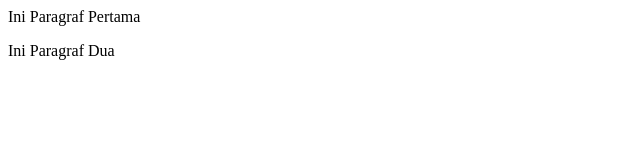
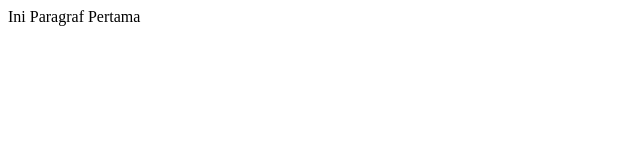
Before and after one commit to abualthaf/repo-2, a plain HTML site: page index.html in a window 1280 px wide. Shown: the whole page, without its empty margins (0-640 px from the left). Drawn offline with Linux system fonts and the light colour scheme.

Commit message:
ini yg benar

```diff
--- a/index.html
+++ b/index.html
@@ -1,2 +1 @@
 <p>Ini Paragraf Pertama</p>
-<p>Ini Paragraf Dua</p>
```
